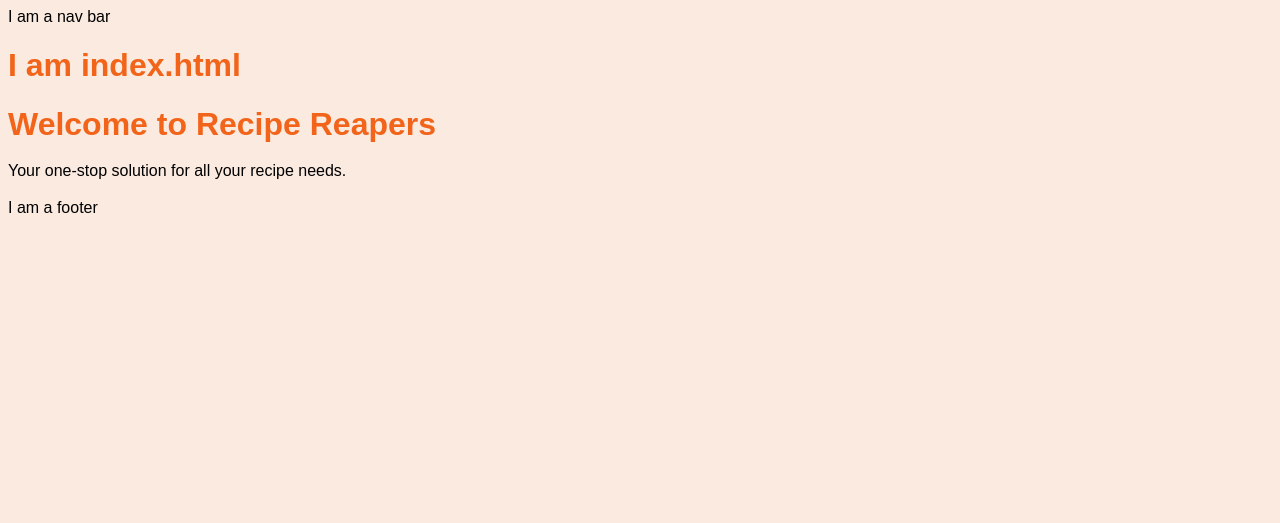
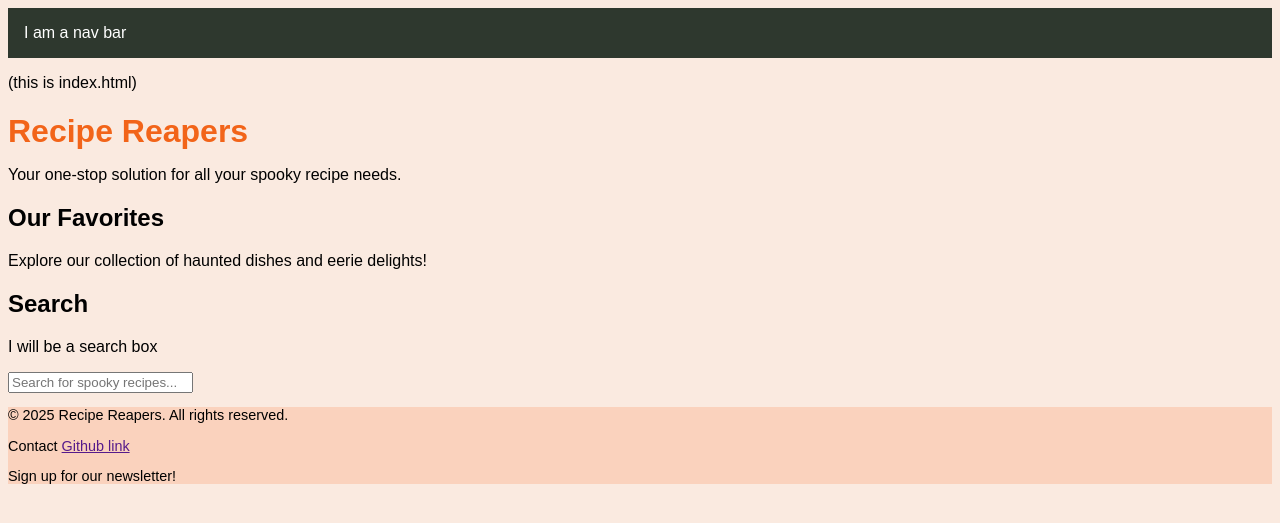
Before and after one commit to Jo-JPEG/Recipe-Reapers, a Django app: page / in a window 1280 px wide. Shown: the top 523 px of the page. Run offline with Django 4.2, Linux system fonts and the light colour scheme.

Commit message:
add placeholder text and style to index.html

```diff
--- a/recipe_search/templates/recipe_search/index.html
+++ b/recipe_search/templates/recipe_search/index.html
@@ -2,7 +2,14 @@
 
 
 {% block content %}
-<h1>I am index.html</h1>
-  <h1>Welcome to Recipe Reapers</h1>
-  <p>Your one-stop solution for all your recipe needs.</p>
+<p>(this is index.html)</p>
+  <h1>Recipe Reapers</h1>
+  <p>Your one-stop solution for all your spooky recipe needs.</p>
+
+  <h2>Our Favorites</h2>
+  <p>Explore our collection of haunted dishes and eerie delights!</p>
+
+  <h2>Search</h2>
+  <p>I will be a search box</p>
+  <input type="text" placeholder="Search for spooky recipes..." />
 {% endblock content %}
--- a/static/recipe_search/style.css
+++ b/static/recipe_search/style.css
@@ -25,8 +25,18 @@ h1 {
     margin-bottom: 1rem;
 }
 
-p {
-    font-size: 1rem;
-    line-height: 1.5;
-    margin-bottom: 1rem;
+nav {
+    background-color: var(--secondary-dark);
+    color: var(--text-color-light);
+    padding: 1rem;
 }
+
+footer {
+    background-color: var(--secondary-light);
+    color: var(--text-color-dark);
+    padding: auto;
+}
+
+footer p {
+    font-size: 0.9rem;
+}
--- a/templates/base.html
+++ b/templates/base.html
@@ -6,10 +6,15 @@
     <meta charset="UTF-8" />
     <title>{% block title %}Recipe Reapers{% endblock %}</title>
     <link rel="stylesheet" href="{% static 'recipe_search/style.css' %}" />
+     <nav>I am a nav bar</nav>
   </head>
-  <nav>I am a nav bar</nav>
+
 {% block content %}
 
 {% endblock content %}
 
-<footer>I am a footer</footer>
+<footer>
+<p>&copy; 2025 Recipe Reapers. All rights reserved.</p>
+<p>Contact <a href="">Github link</a></p>
+<p>Sign up for our newsletter!</p>
+</footer>
```
